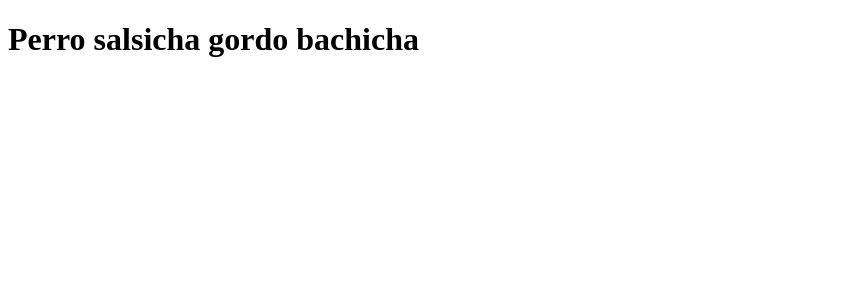
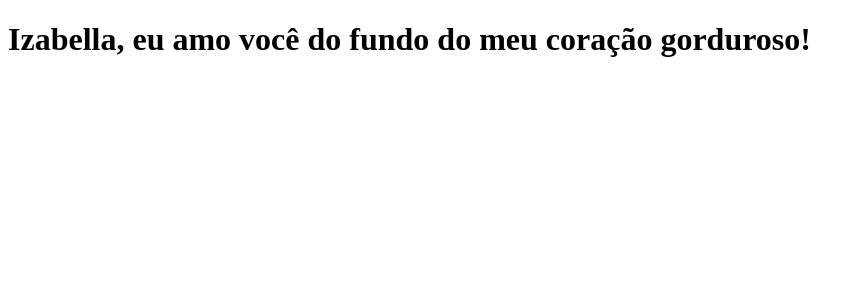
Before and after one commit to gabrielramalhao/curso.dev-tabnews, a Next.js app: page / in a window 1280 px wide. Shown: the top 300 px of the page, without its empty margins (0-863 px from the left). Built offline with nearby package versions, Linux system fonts and the light colour scheme.

Commit message:
frase para a bella

```diff
--- a/pages/index.js
+++ b/pages/index.js
@@ -1,5 +1,5 @@
 function Home() {
-    return <h1>Perro salsicha gordo bachicha</h1>
+    return <h1>Izabella, eu amo você do fundo do meu coração gorduroso!</h1>
 }
 
 export default Home;
```
